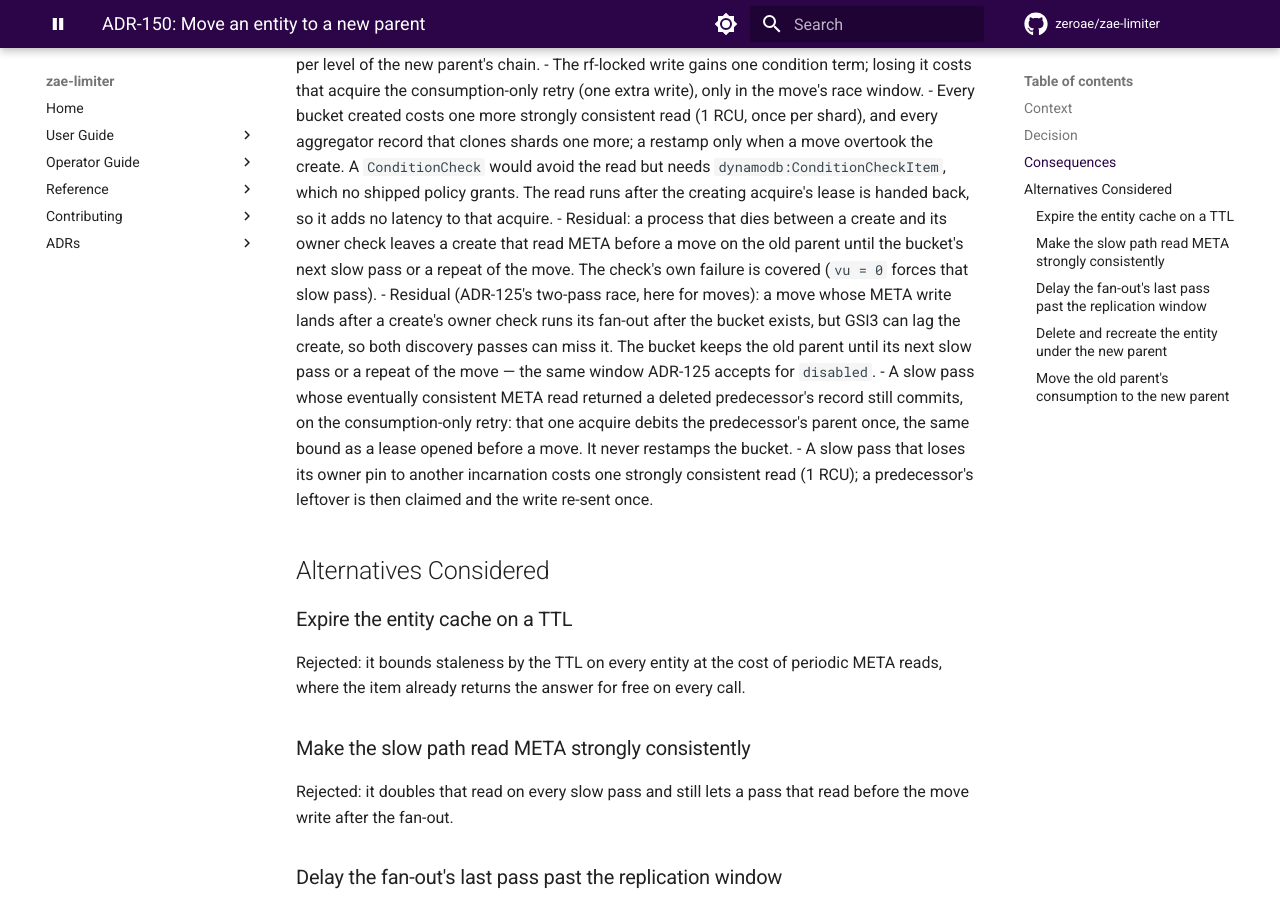
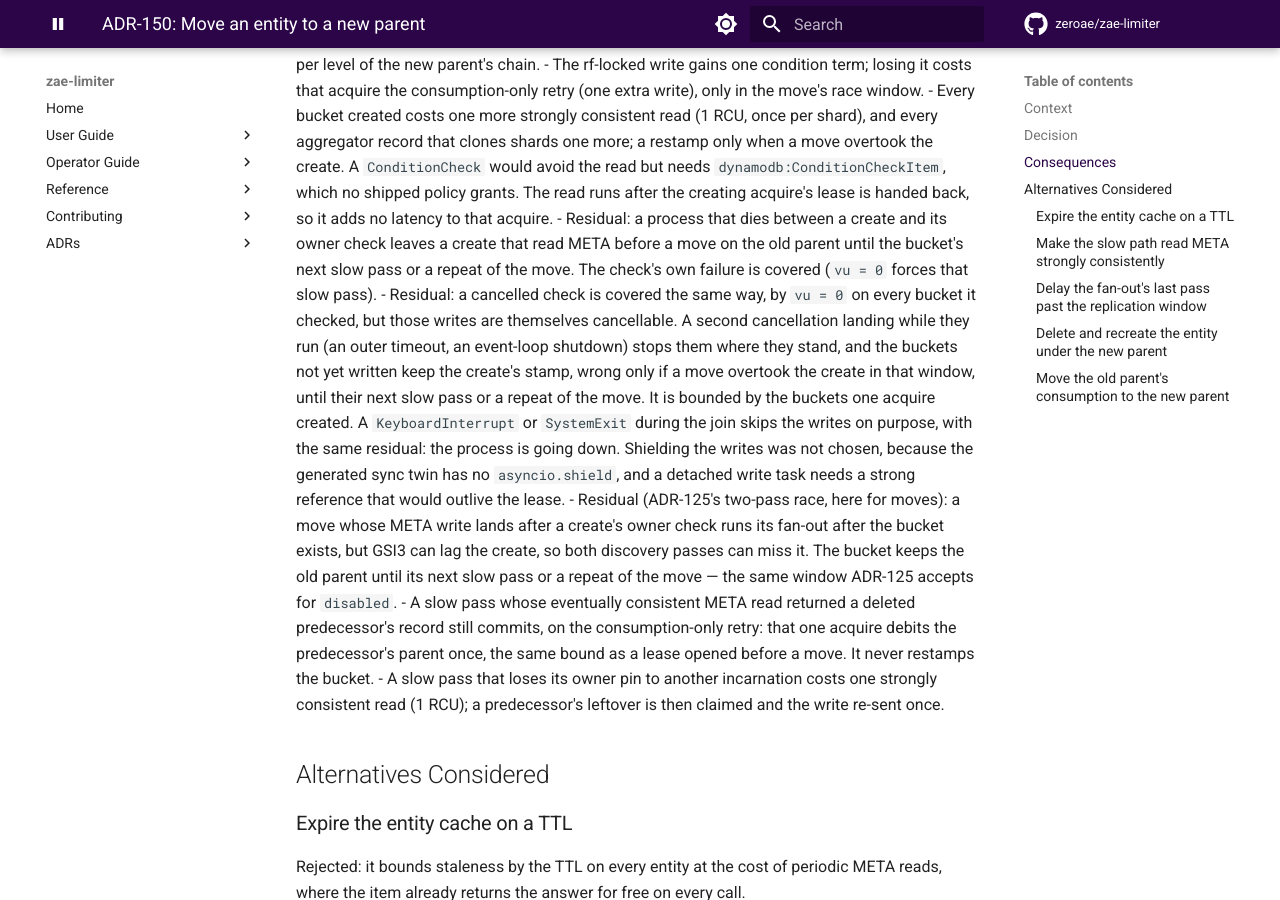
Before and after one commit to zeroae/zae-limiter, an MkDocs documentation site: the page built from docs/adr/150-move-entity-to-new-parent.md, in a window 1280 px wide and 900 px high, scrolled down 1917 px. Built offline with MkDocs 1.6.1 and Material for MkDocs 9.7.7, drawn with Linux system fonts in a browser that asks for light colours; comment, search, counter and statistics services are not loaded; the version menu is left out.

Commit message:
📝 docs(adr): record a second cancel during the vu = 0 fallback as a residual
A cancelled owner check falls back to vu = 0 on every bucket it covered,
and those writes are themselves cancellable: a second cancellation (an
outer timeout, an event-loop shutdown) stops them part-way. Making them
uncancellable needs asyncio.shield, which the generated sync twin cannot
express, or a detached task holding a reference past the lease. So
ADR-150 records it as a bounded residual instead: at most the buckets one
acquire created, each wrong only if a move overtook its create, until
the next slow pass or a repeat of the move. The KeyboardInterrupt and
SystemExit skip leaves the same residual. A test pins the behaviour.

Refs #677

Co-Authored-By: Claude Opus 5.5 <noreply@anthropic.com>

```diff
--- a/docs/adr/150-move-entity-to-new-parent.md
+++ b/docs/adr/150-move-entity-to-new-parent.md
@@ -89,6 +89,16 @@ by leases open across the move, stays where it was debited.
 - Residual: a process that dies between a create and its owner check leaves a create that
   read META before a move on the old parent until the bucket's next slow pass or a repeat
   of the move. The check's own failure is covered (`vu = 0` forces that slow pass).
+- Residual: a cancelled check is covered the same way, by `vu = 0` on every bucket it
+  checked, but those writes are themselves cancellable. A second cancellation landing
+  while they run (an outer timeout, an event-loop shutdown) stops them where they stand,
+  and the buckets not yet written keep the create's stamp, wrong only if a move overtook
+  the create in that window, until their next slow pass or a repeat of the move. It is
+  bounded by the buckets one acquire created. A `KeyboardInterrupt` or `SystemExit` during
+  the join skips the writes on purpose, with the same residual: the process is going down.
+  Shielding the writes was not chosen, because the generated sync twin has no
+  `asyncio.shield`, and a detached write task needs a strong reference that would outlive
+  the lease.
 - Residual (ADR-125's two-pass race, here for moves): a move whose META write lands after a
   create's owner check runs its fan-out after the bucket exists, but GSI3 can lag the
   create, so both discovery passes can miss it. The bucket keeps the old parent until its
```
Also changed, not shown: 1 other file.
